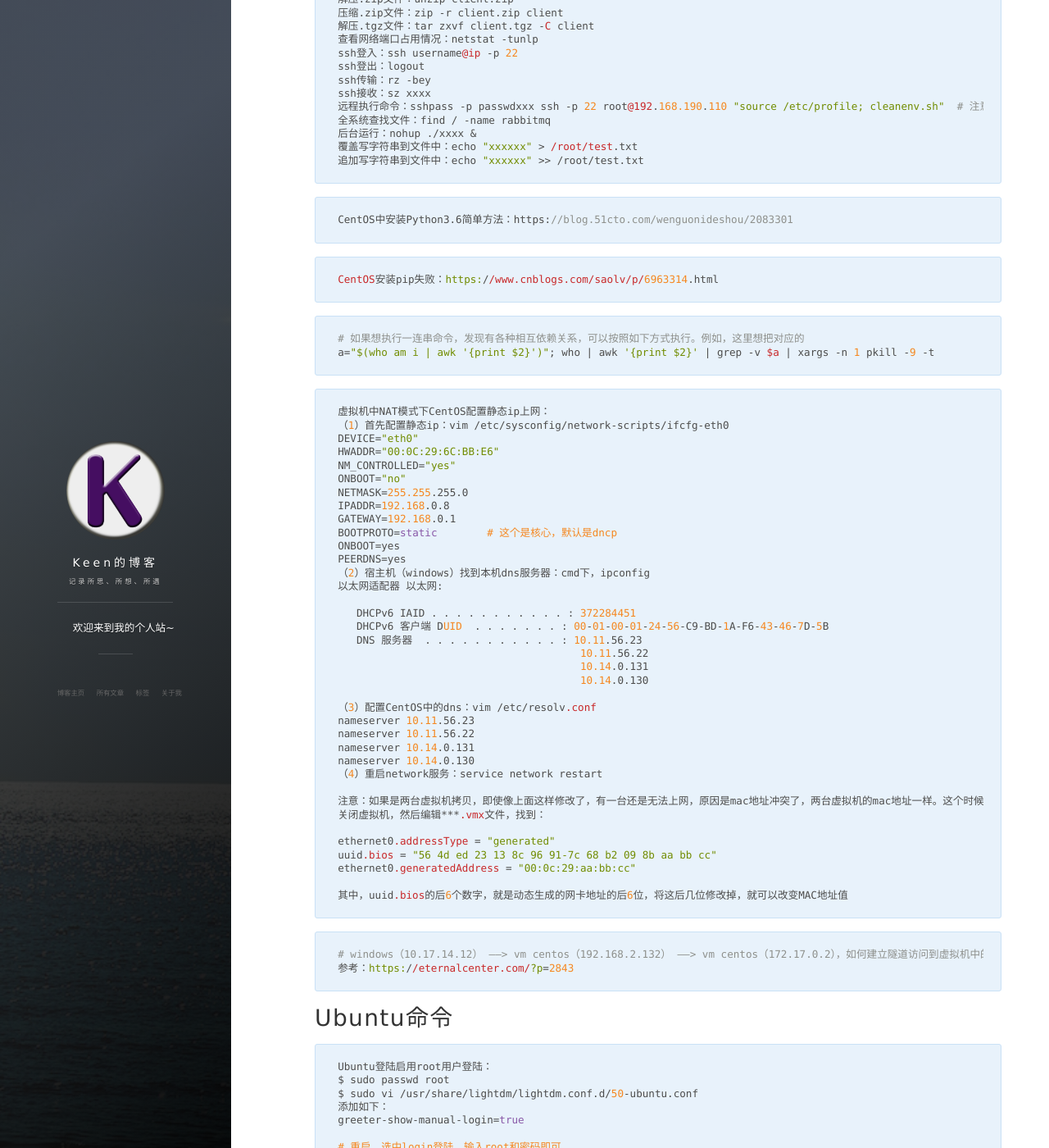
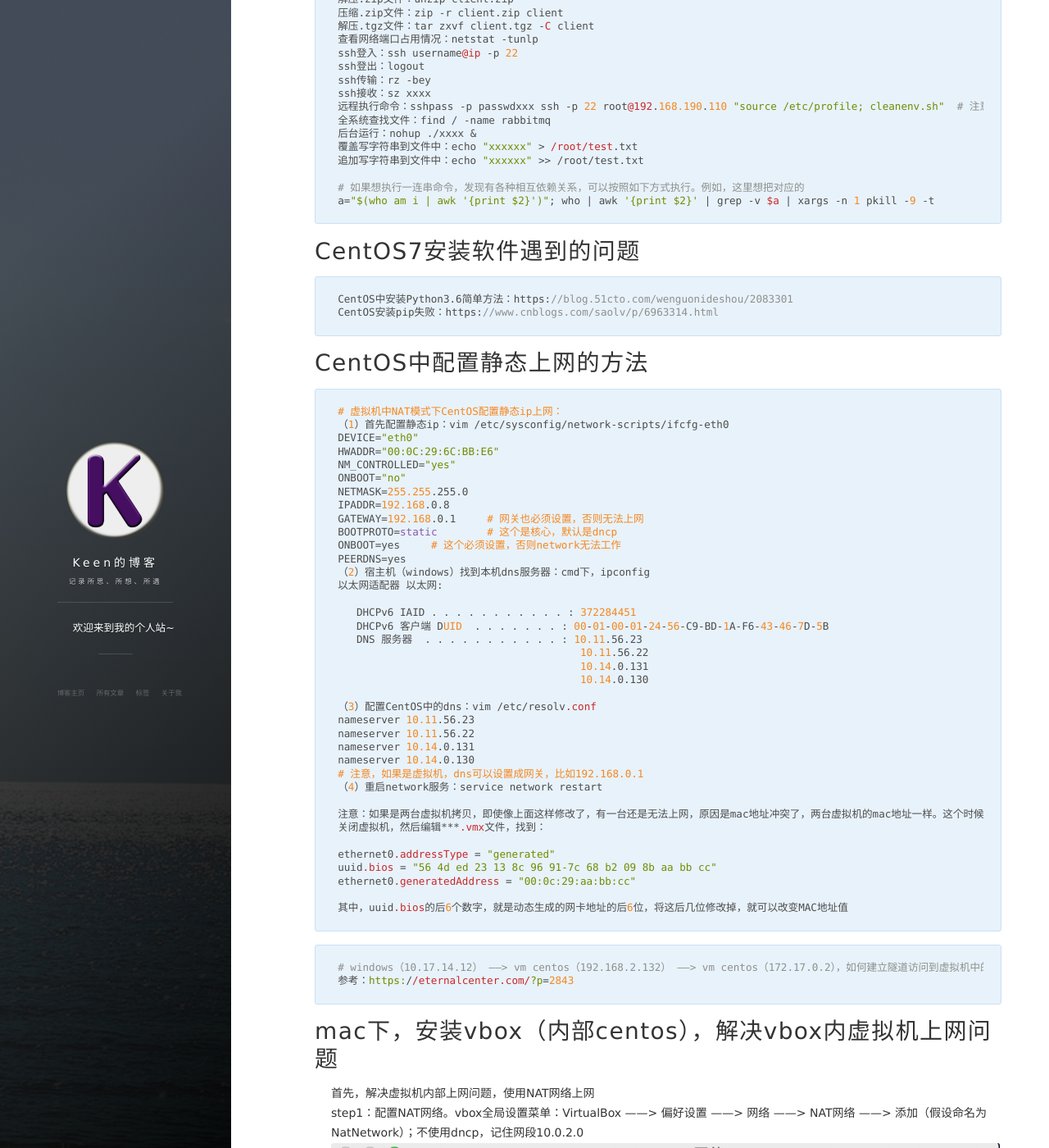
Before and after one commit to Keenjin/Keenjin.github.io, a Jekyll site: the page built from _posts/2019-03-12-linux_cmd.md, in a window 1280 px wide and 1400 px high, scrolled down 518 px. Shown: the whole window at 82% size. Built offline with Jekyll 4.4.1, drawn with Linux system fonts in a browser that asks for light colours; nearby versions of some CDN libraries; comment, search, counter and statistics services are not loaded; some of the changed text lies outside the part shown.

Commit message:
mac下vbox上网问题，以及主机和虚拟机互通问题

````diff
--- a/_posts/2019-03-12-linux_cmd.md
+++ b/_posts/2019-03-12-linux_cmd.md
@@ -40,23 +40,22 @@ ssh接收：sz xxxx
 后台运行：nohup ./xxxx &
 覆盖写字符串到文件中：echo "xxxxxx" > /root/test.txt
 追加写字符串到文件中：echo "xxxxxx" >> /root/test.txt
-```
 
-```txt
-CentOS中安装Python3.6简单方法：https://blog.51cto.com/wenguonideshou/2083301
-```
-
-```txt
-CentOS安装pip失败：https://www.cnblogs.com/saolv/p/6963314.html
-```
-
-```bash
 # 如果想执行一连串命令，发现有各种相互依赖关系，可以按照如下方式执行。例如，这里想把对应的
 a="$(who am i | awk '{print $2}')"; who | awk '{print $2}' | grep -v $a | xargs -n 1 pkill -9 -t
 ```
 
+# CentOS7安装软件遇到的问题
+
 ```txt
-虚拟机中NAT模式下CentOS配置静态ip上网：
+CentOS中安装Python3.6简单方法：https://blog.51cto.com/wenguonideshou/2083301
+CentOS安装pip失败：https://www.cnblogs.com/saolv/p/6963314.html
+```
+
+# CentOS中配置静态上网的方法
+
+```bash
+# 虚拟机中NAT模式下CentOS配置静态ip上网：
 （1）首先配置静态ip：vim /etc/sysconfig/network-scripts/ifcfg-eth0
 DEVICE="eth0"
 HWADDR="00:0C:29:6C:BB:E6"
@@ -64,9 +63,9 @@ NM_CONTROLLED="yes"
 ONBOOT="no"
 NETMASK=255.255.255.0
 IPADDR=192.168.0.8
-GATEWAY=192.168.0.1
+GATEWAY=192.168.0.1     # 网关也必须设置，否则无法上网
 BOOTPROTO=static        # 这个是核心，默认是dncp
-ONBOOT=yes
+ONBOOT=yes     # 这个必须设置，否则network无法工作
 PEERDNS=yes
 （2）宿主机（windows）找到本机dns服务器：cmd下，ipconfig
 以太网适配器 以太网:
@@ -83,6 +82,7 @@ nameserver 10.11.56.23
 nameserver 10.11.56.22
 nameserver 10.14.0.131
 nameserver 10.14.0.130
+# 注意，如果是虚拟机，dns可以设置成网关，比如192.168.0.1
 （4）重启network服务：service network restart
 
 注意：如果是两台虚拟机拷贝，即使像上面这样修改了，有一台还是无法上网，原因是mac地址冲突了，两台虚拟机的mac地址一样。这个时候需要修改一下mac地址。
@@ -99,6 +99,34 @@ ethernet0.generatedAddress = "00:0c:29:aa:bb:cc"
 # windows（10.17.14.12） ——> vm centos（192.168.2.132） ——> vm centos（172.17.0.2），如何建立隧道访问到虚拟机中的虚拟机
 参考：https://eternalcenter.com/?p=2843
 ```
+
+# mac下，安装vbox（内部centos），解决vbox内虚拟机上网问题
+
+首先，解决虚拟机内部上网问题，使用NAT网络上网
+step1：配置NAT网络。vbox全局设置菜单：VirtualBox ——> 偏好设置 ——> 网络 ——> NAT网络 ——> 添加（假设命名为NatNetwork）；不使用dncp，记住网段10.0.2.0
+![png](/images/post/后台框架/vbox-net1.png)
+step2：配置vbox虚拟机CentOS的网络设置。网络 ——> 网卡1 ——> 连接方式：NAT网络；界面名称：NatNetwork
+![png](/images/post/后台框架/vbox-net2.png)
+step3：进入vbox centos系统内，参照![# CentOS中配置静态上网的方法](#CentOS中配置静态上网的方法)，注意使用10.0.2.1作为网关
+step4：test，看虚拟机是否能上网：ping www.baidu.com；看虚拟机是否能联通主机：ping 192.168.31.118
+step5：关闭防火墙。systemctl stop firewalld.service（关闭防火墙）；systemctl disable firewalld.service（禁止开机启动）
+step6：主机尝试ping一下虚拟机（假设静态ip设置为：10.0.2.100），结果是ping不通。此时在宿主机上，ifconfig看不到任何虚拟网卡指向vbox，是因为没有开通host访问。下面步骤是开通虚拟机允许host访问。
+step7：创建vbox主机访问虚拟网卡。vbox全局设置菜单 ——> 管理 ——> 主机网络管理器 ——> 创建一个虚拟网卡vboxnet0
+![png](/images/post/后台框架/vbox-net3.png)
+step8：配置虚拟机centos设置，网卡2，host主机访问，选中刚创建的vboxnet0
+step9：进入centos虚拟机中，cp一份虚拟机内部网卡配置。
+
+```bash
+cd /etc/sysconfig/network-scripts
+cp ifcfg-ensp03 ifcfg-ensp08
+vim ifcfg-ensp03
+# 增加HWADDR=xx:xx:xx:xx:xx:xx（这个mac地址，在虚拟机centos设置中网卡高级选项中查看，写成：分割形式）uuid两个配置文件要保证不一样
+vim ifcfg-ensp08
+# 增加HWADDR=xx:xx:xx:xx:xx:xx，注意修改uuid
+# 修改ip地址和网关，注意网段是刚刚生成的192.168.56.xx
+```
+
+step10：重启网卡设置。service network restart
 
 # Ubuntu命令
 
````
Also changed, not shown: images/post/后台框架/vbox-net1.png (added), images/post/后台框架/vbox-net2.png (added), images/post/后台框架/vbox-net3.png (added).
